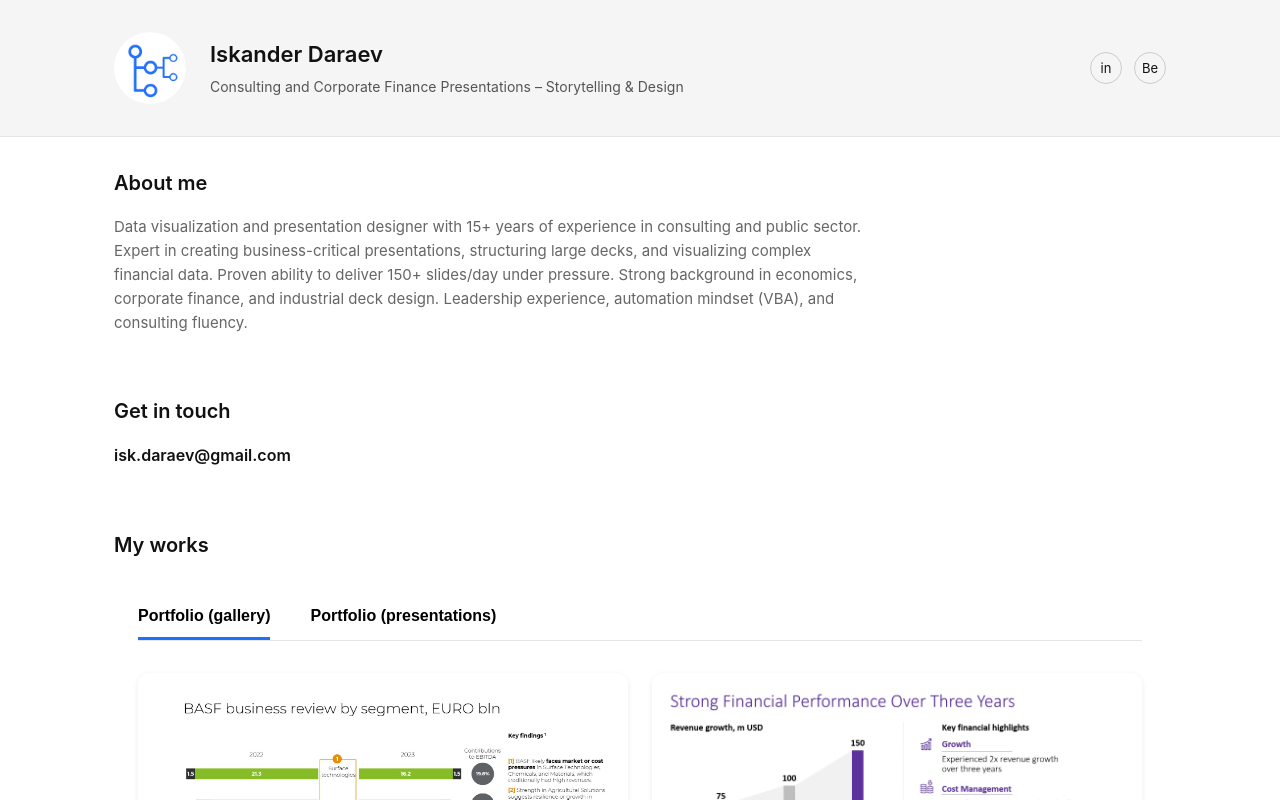
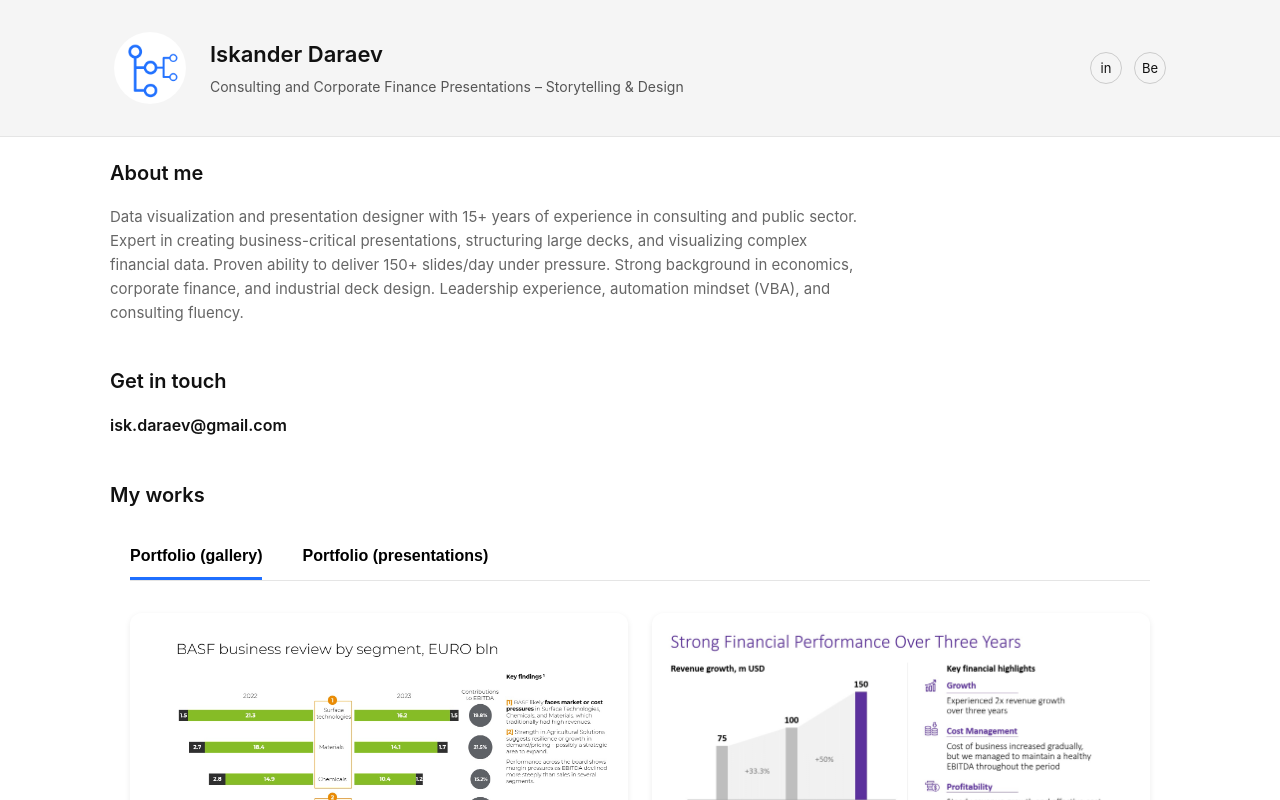
Before and after one commit to isk06/ruportfo, a Next.js app: page / in a window 1280 px wide. Shown: the top 800 px of the page. Built offline with nearby package versions, Linux system fonts and the light colour scheme.

Commit message:
Reduce spacing between section titles and content

```diff
--- a/app/globals.css
+++ b/app/globals.css
@@ -117,7 +117,7 @@ a:hover {
 .section {
   max-width: 1100px;
   margin: 0 auto;
-  padding: 30px 24px;
+  padding: 20px 20px;
 }
 
 .section h2 {
```
